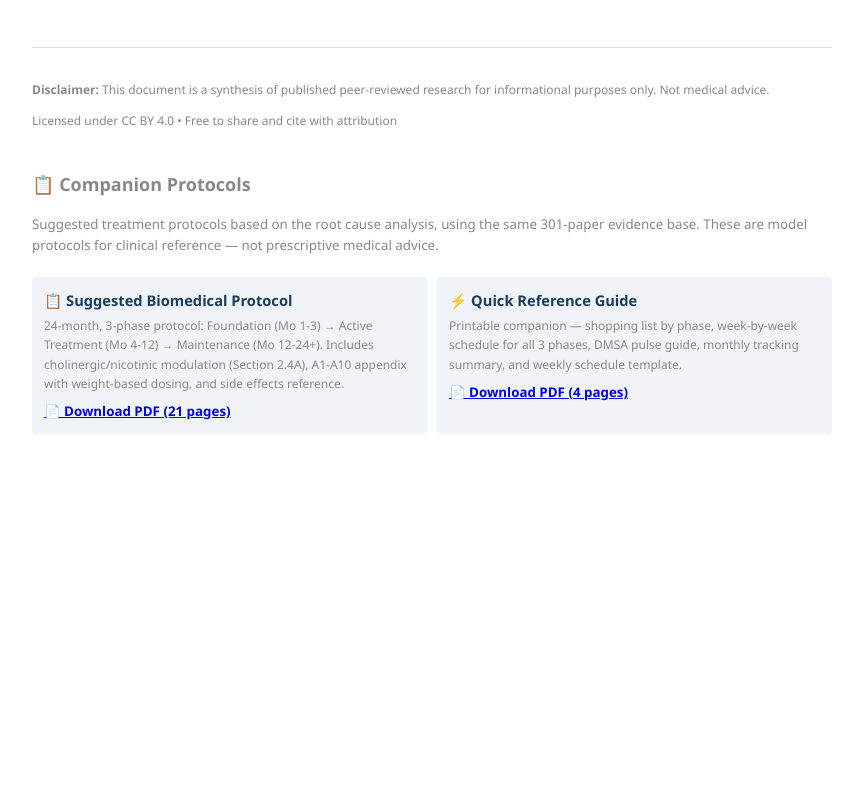
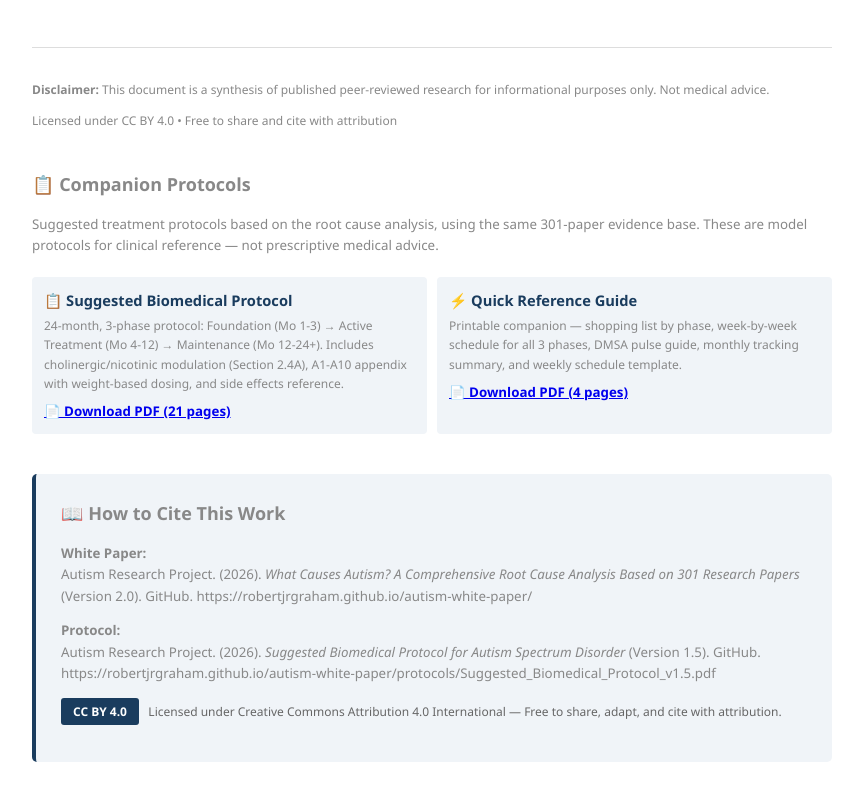
Before and after one commit to robertjrgraham/autism-white-paper, a plain HTML site: page index.html in a window 1280 px wide. Shown: the part 1202-2002 px from the top of the page, without its empty margins (208-1071 px from the left). Before the commit the page ends 1696 px from the top, so only its background shows below. Drawn offline with Linux system fonts and the light colour scheme.

Commit message:
Add CC-BY-4.0 license + citation section

```diff
--- a/index.html
+++ b/index.html
@@ -75,6 +75,19 @@ footer { margin-top: 50px; padding-top: 20px; border-top: 1px solid #ddd; font-s
 </div>
 </div>
 
+
+<div style="margin:40px 0;padding:25px;background:#f0f4f8;border-radius:5px;border-left:4px solid #1a3c5e;">
+<h2 style="margin-top:0;">📖 How to Cite This Work</h2>
+<p style="font-size:10pt;"><strong>White Paper:</strong><br>
+Autism Research Project. (2026). <em>What Causes Autism? A Comprehensive Root Cause Analysis Based on 301 Research Papers</em> (Version 2.0). GitHub. https://robertjrgraham.github.io/autism-white-paper/</p>
+<p style="font-size:10pt;"><strong>Protocol:</strong><br>
+Autism Research Project. (2026). <em>Suggested Biomedical Protocol for Autism Spectrum Disorder</em> (Version 1.5). GitHub. https://robertjrgraham.github.io/autism-white-paper/protocols/Suggested_Biomedical_Protocol_v1.5.pdf</p>
+<p style="font-size:9pt;color:#666;margin-top:10px;">
+<a href="LICENSE" style="display:inline-block;background:#1a3c5e;color:white;padding:4px 12px;border-radius:3px;text-decoration:none;font-size:9pt;font-weight:bold;">CC BY 4.0</a>
+&nbsp; Licensed under Creative Commons Attribution 4.0 International — Free to share, adapt, and cite with attribution.
+</p>
+</div>
+
 </footer>
 </body>
 </html>
```
Also changed, not shown: 1 other file.
